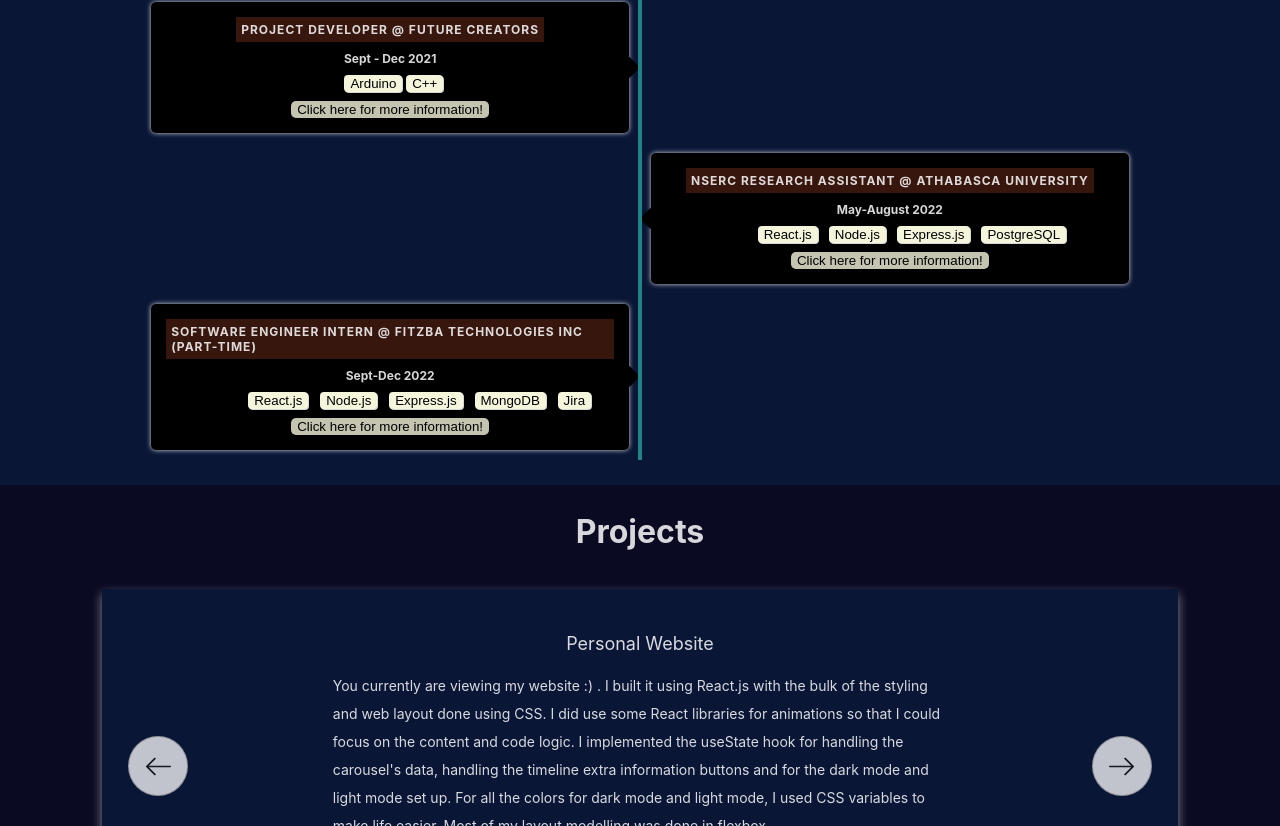
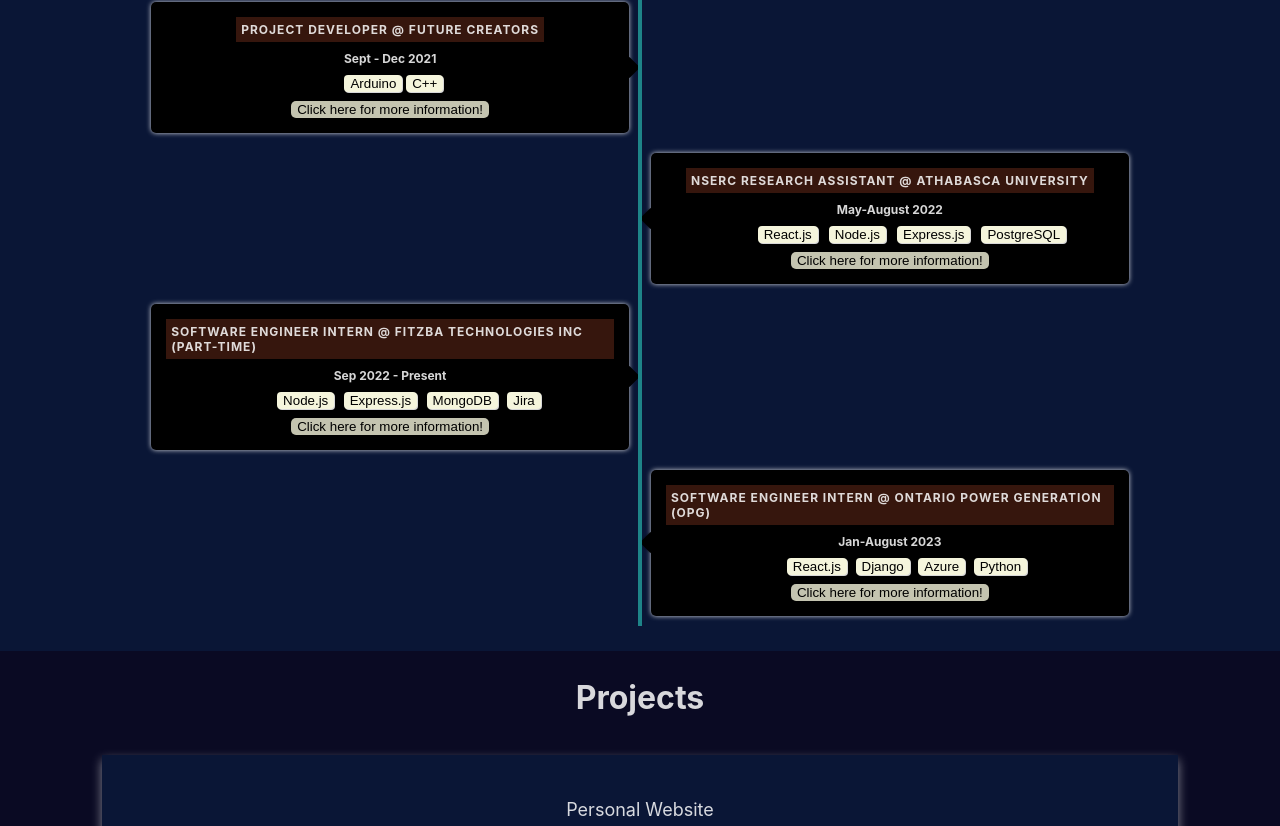
Before and after one commit to Harsh528123/PersonalWebsite, a React (Create React App) app in the folder personalwebsite/: page / in a window 1280 px wide. Shown: the part 941-1767 px from the top of the page. Built offline with nearby package versions, Linux system fonts and the light colour scheme.

Commit message:
adding new coop

```diff
--- a/personalwebsite/src/components/TimelineData.js
+++ b/personalwebsite/src/components/TimelineData.js
@@ -51,18 +51,34 @@
 
     {
       id:4,
-        languages:["React.js","Node.js", "Express.js" ,"MongoDB", "Jira"],
+        languages:["Node.js", "Express.js" ,"MongoDB", "Jira"],
         text: 'I currently am working on setting up Jira for the team since it is a startup and a new development team.\n\
         Since it is a startup, I also am working on the requirements engineering side of things such as making a vision document. \n\
         I also am making Figma designs for the UI/UX of the page. Later on, (in November) I will be working with the MERN stack \n\
         (Mongo, Express, React, Node). Overall I believe this part-time job will let me learn more valuable skills that includes both \n\
         technical and non technical responsibilities.',
-        date: 'Sept-Dec 2022',
+        date: 'Sep 2022 - Present',
         category: {
         tag: 'Software Engineer Intern @ Fitzba Technologies Inc (Part-time)',
         color: '#943c245e'
         }
-    }
+    },
+
+    {
+        id:5,
+          languages:["React.js","Django", "Azure" ,"Python"],
+          text: 'I currently am restructing and optimizing an existing web application that consists of a search tool used internally \n\
+          by OPG employees to find documents of various types from different stations. Right now the search tool uses ML models in \n\
+          the backend so that based on the user\'s search, it can find the best matches from thousands of documents. I am mainly \n\
+          responsible for updating the frontend by switching it to a React frontend as well as optimizing any middleware and routes. \n\
+          I also have gained exposure in Azure services. I use Azure DevOps for version control, task tracking and pipelining and I use \n\
+          Microsoft Azure for containerization and deployment.',
+          date: 'Jan-August 2023',
+          category: {
+          tag: 'Software Engineer Intern @ Ontario Power Generation (OPG)',
+          color: '#943c245e'
+          }
+      }
     // OBJECT 3
   ]
 
```
